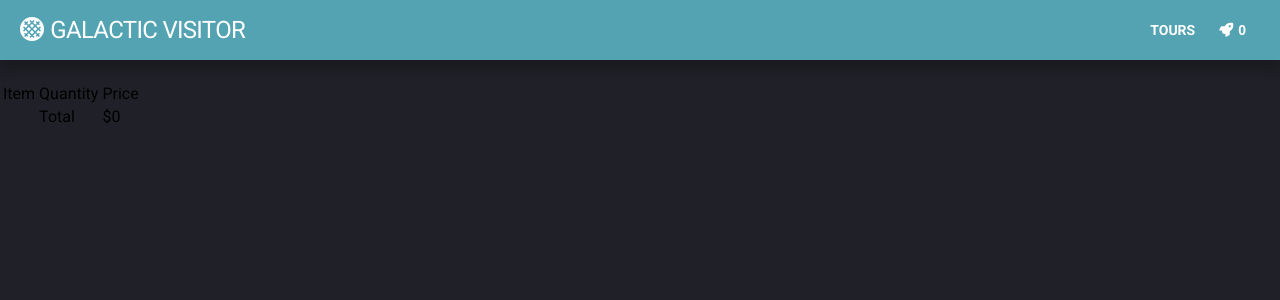
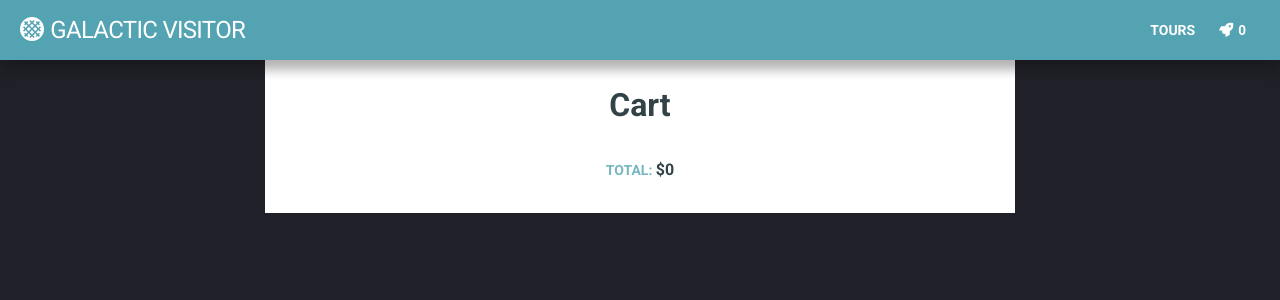
Before and after one commit to kuosandys/galactic-visitor, a React (Create React App) app: page /checkout in a window 1280 px wide. Shown: the top 300 px of the page. Built offline with nearby package versions, Linux system fonts and the light colour scheme.

Commit message:
Style CheckOut component

```diff
--- a/src/common/Theme.js
+++ b/src/common/Theme.js
@@ -8,6 +8,8 @@ const mainTheme = {
     "0px 5px 50px hsla(0, 0%, 20%, 0.5), 0px -5px 50px hsla(0, 0%, 20%, 0.5), 5px 0px 50px hsla(0, 0%, 20%, 0.5), -5px 0px 50px hsla(0, 0%, 20%, 0.5)",
   sharpShadow:
     "0px 3px 10px hsla(0, 0%, 20%, 0.7), 0px -3px 10px hsla(0, 0%, 20%, 0.7), 3px 0px 10px hsla(0, 0%, 20%, 0.7), -3px 0px 10px hsla(0, 0%, 20%, 0.7)",
+  lightShadow:
+    "0px 3px 10px hsla(0, 0%, 20%, 0.1), 0px -3px 10px hsla(0, 0%, 20%, 0.1), 3px 0px 10px hsla(0, 0%, 20%, 0.1), -3px 0px 10px hsla(0, 0%, 20%, 0.1)",
   secondaryFont: "Times New Roman",
 };
 
--- a/src/components/Cart.js
+++ b/src/components/Cart.js
@@ -153,40 +153,4 @@ function CartItem(props) {
   );
 }
 
-function CartTable(props) {
-  const { cartItems, total } = props;
-
-  return (
-    <table>
-      <thead>
-        <tr>
-          <td>Item</td>
-          <td>Quantity</td>
-          <td>Price</td>
-        </tr>
-      </thead>
-      <tbody>
-        {cartItems.map((item) => {
-          if (item.count > 0) {
-            return (
-              <tr key={uniqid()}>
-                <td>{item.name}</td>
-                <td>{item.count}</td>
-                <td>${item.count * item.price}</td>
-              </tr>
-            );
-          } else {
-            return null;
-          }
-        })}
-        <tr>
-          <td></td>
-          <td>Total</td>
-          <td>${total}</td>
-        </tr>
-      </tbody>
-    </table>
-  );
-}
-
 export { Cart, CartDetails };
--- a/src/components/CheckOut.js
+++ b/src/components/CheckOut.js
@@ -1,48 +1,154 @@
 import React from "react";
+import { Link } from "react-router-dom";
 import uniqid from "uniqid";
 import ItemQuantityForm from "./ItemQuantityForm";
+import styled from "styled-components";
+
+const CheckOutDiv = styled.div`
+  position: relative;
+  padding-top: 65px;
+  padding-bottom: 20px;
+  display: flex;
+  flex-direction: column;
+  align-items: center;
+  min-width: 250px;
+  max-width: 750px;
+  height: 100%;
+  margin: 0 auto;
+  background-color: ${(props) => props.theme.lightTextColor};
+  color: ${(props) => props.theme.darkTextColor};
+
+  > p {
+    text-transform: uppercase;
+    font-size: 14px;
+    color: ${(props) => props.theme.secondaryColor};
+    font-weight: 700;
+
+    span {
+      color: ${(props) => props.theme.darkTextColor};
+      font-size: 16px;
+    }
+  }
+`;
+
+const StyledCheckOutItem = styled.div`
+  position: relative;
+  display: flex;
+  flex-wrap: no-wrap;
+  flex-direction: row;
+  height: 200px;
+  min-width: 350px;
+  margin: 5px;
+  padding: 20px 10px;
+  border-radius: 3px;
+  box-shadow: ${(props) => props.theme.lightShadow};
+  > * {
+    margin: 0 10px;
+  }
+
+  div {
+    display: flex;
+    flex-wrap: no-wrap;
+    flex-direction: column;
+    align-items: stretch;
+    text-align: left;
+    justify-content: space-between;
+    font-size: 16px;
+    > * {
+      margin: 0;
+      color: ${(props) => props.theme.darkTextColor};
+    }
+
+    * {
+      /* align-items: flex-end; */
+      justify-content: space-between;
+    }
+
+    p {
+      margin: 0;
+    }
+
+    .title {
+      font-size: 20px;
+
+      :hover {
+        text-decoration: underline;
+      }
+    }
+
+    .price {
+      font-weight: 700;
+    }
+
+    .subtotal {
+      text-align: right;
+      text-transform: uppercase;
+      font-size: 14px;
+      color: ${(props) => props.theme.secondaryColor};
+      font-weight: 700;
+
+      span {
+        font-size: 16px;
+        color: ${(props) => props.theme.darkTextColor};
+      }
+    }
+  }
+
+  img {
+    height: 100%;
+    width: auto;
+    margin: auto;
+  }
+`;
 
 function CheckOut(props) {
   const { cartItems, total, onAddToCart } = props;
 
   return (
-    <div>
+    <CheckOutDiv>
       <h1>Cart</h1>
-      <table>
-        <thead>
-          <tr>
-            <td>Item</td>
-            <td>Quantity</td>
-            <td>Price</td>
-          </tr>
-        </thead>
-        <tbody>
       {cartItems.map((item) => {
         if (item.count > 0) {
           return (
-                <tr key={uniqid()}>
-                  <td>{item.name}</td>
-                  <td>
-                    <ItemQuantityForm
+            <CheckOutItem
+              key={uniqid()}
+              imageFile={item.imageFile}
+              name={item.name}
+              price={item.price}
+              count={item.count}
               onAddToCart={onAddToCart}
               tourData={item}
             />
-                  </td>
-                  <td>${item.count * item.price}</td>
-                </tr>
           );
         } else {
           return null;
         }
       })}
-          <tr>
-            <td></td>
-            <td>Total</td>
-            <td>${total}</td>
-          </tr>
-        </tbody>
-      </table>
+      <p>
+        Total: <span>${total}</span>
+      </p>
+    </CheckOutDiv>
+  );
+}
+
+function CheckOutItem(props) {
+  return (
+    <StyledCheckOutItem>
+      <img src={props.imageFile} alt="" />
+      <div>
+        <Link to={`tours/${props.fileName}`}>
+          <p className="title">{props.name}</p>
+        </Link>
+        <p className="price">${props.price}</p>
+        <ItemQuantityForm
+          onAddToCart={props.onAddToCart}
+          tourData={props.tourData}
+        />
+        <p className="subtotal">
+          Subtotal: <span>${props.price * props.count}</span>
+        </p>
       </div>
+    </StyledCheckOutItem>
   );
 }
 
--- a/src/components/Nav.js
+++ b/src/components/Nav.js
@@ -71,12 +71,15 @@ function Nav(props) {
           Tours
         </Link>
         <Cart
+          className="cart"
           cartItems={cartItems}
           onExpandCart={handleExpandCart}
           cartExpanded={expandCartView}
         />
       </div>
-      {expandCartView && <CartDetails cartItems={cartItems} total={total} />}
+      {expandCartView && (
+        <CartDetails className="cart" cartItems={cartItems} total={total} />
+      )}
     </StyledNav>
   );
 }
```
Lines whose indentation alone changed are shown as unchanged.
